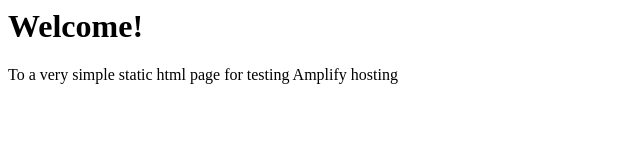
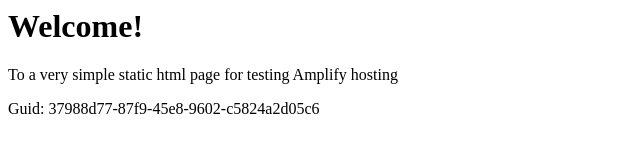
Before and after one commit to amplify-github-test-hkg/Github-PR-Commit-Integration-Test-DoNotTouch-GitHubAutoBuildPrPreviewCanaryTest-v1-prod-ap-east-1, a website: page src/index.html in a window 1280 px wide. Shown: the whole page, without its empty margins (0-640 px from the left). Drawn offline with Linux system fonts and the light colour scheme.

Commit message:
commit from integ tests

```diff
--- a/src/index.html
+++ b/src/index.html
@@ -1,3 +1,5 @@
+
+
 <html lang="en">
 
 <head>
@@ -10,6 +12,6 @@
 <body>
     <h1>Welcome!</h1>
     <p>To a very simple static html page for testing Amplify hosting</p>
-</body>
+    <p>Guid: 37988d77-87f9-45e8-9602-c5824a2d05c6</p></body>
 
 </html>
```
